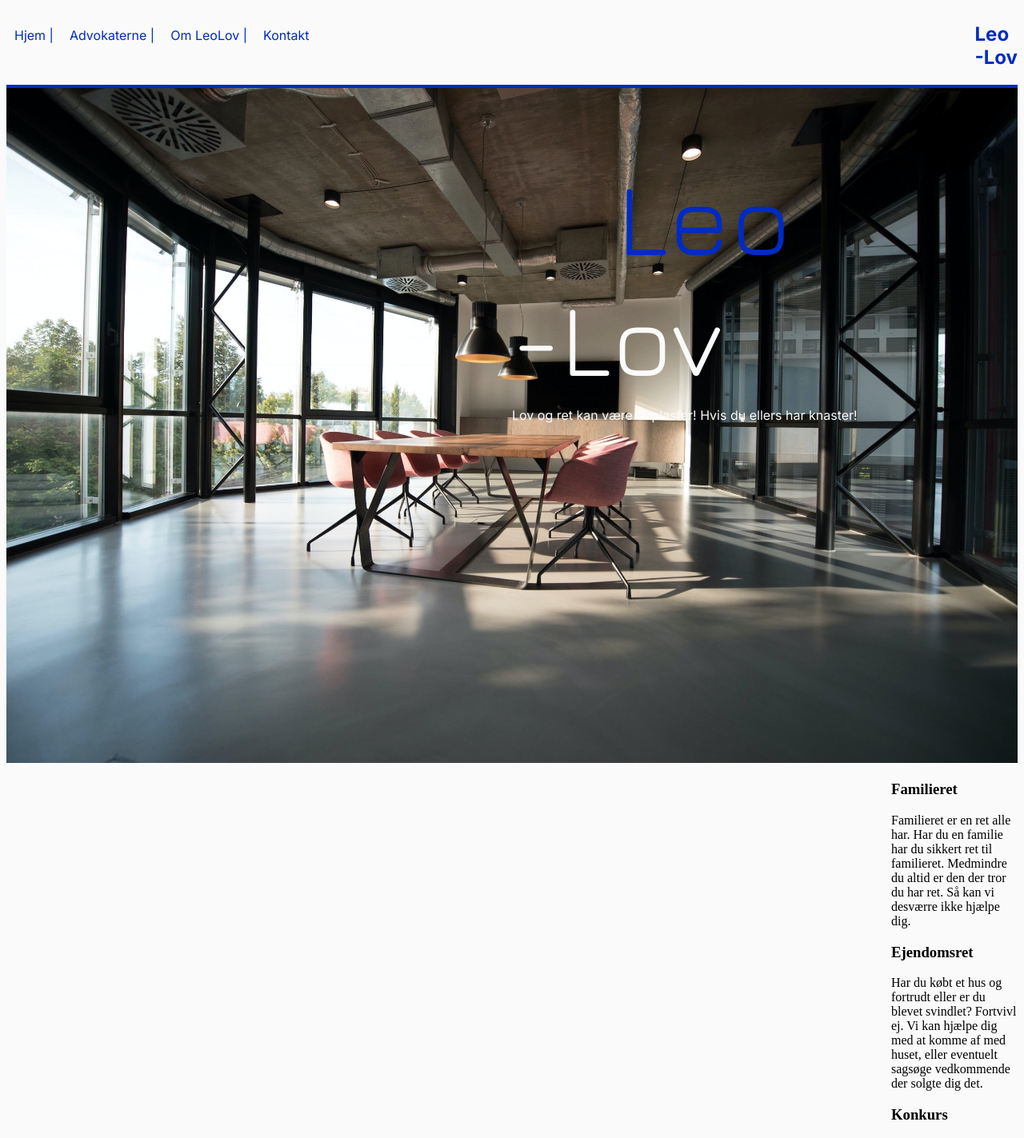
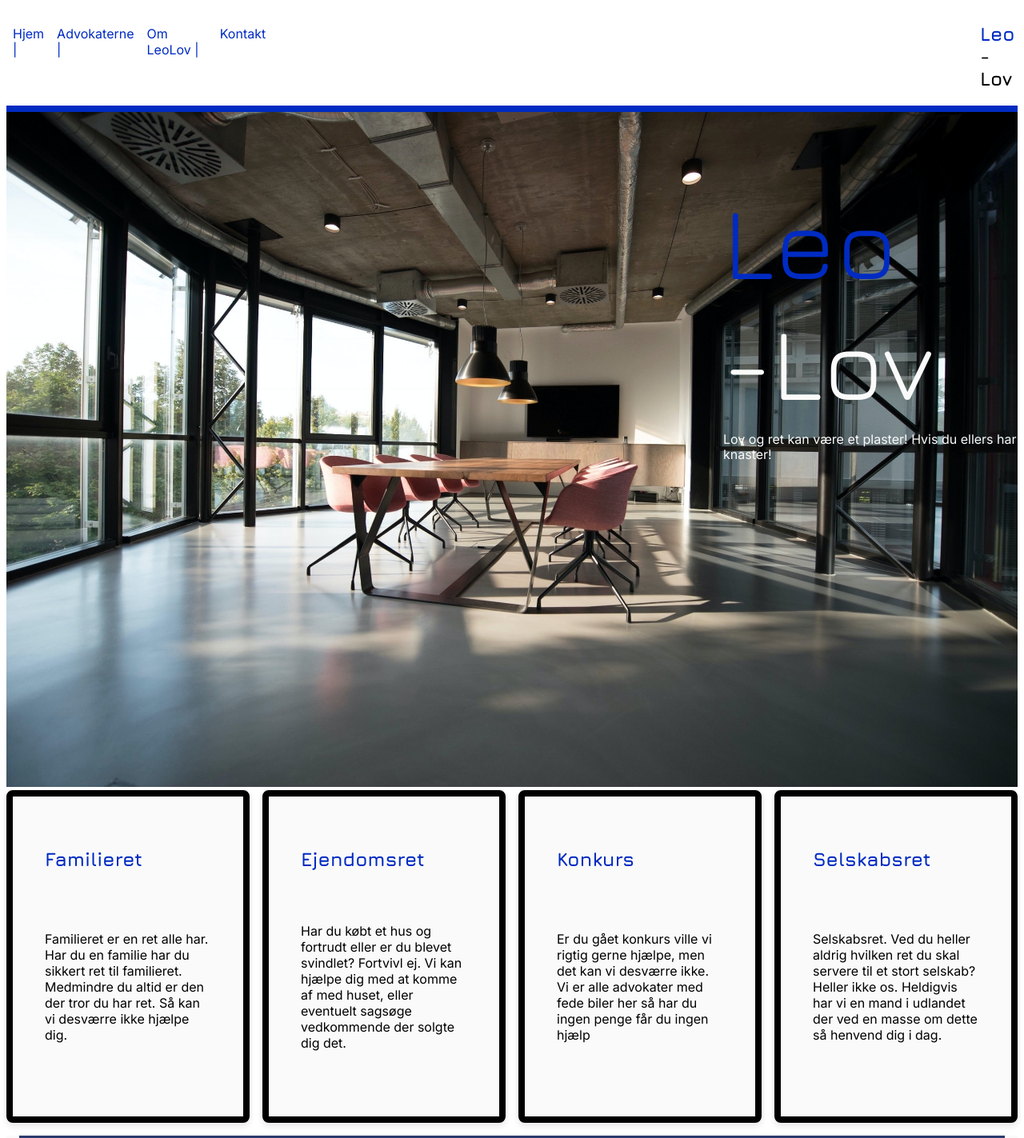
Before and after one commit to Speks2/LeoLovDesignProjectReact, a React (Vite) app in the folder LeoLovDesignProjectReact/: page / in a window 1280 px wide. Shown: the top 1423 px of the page at 80% size. Built offline with nearby package versions, Linux system fonts and the light colour scheme.

Commit message:
No time left, tried to fix some stuff, and errors in the console, needs to be responsive for mobile and tablet

```diff
--- a/LeoLovDesignProjectReact/src/components/LeoBody/LeoBody.jsx
+++ b/LeoLovDesignProjectReact/src/components/LeoBody/LeoBody.jsx
@@ -5,7 +5,7 @@ import style from "../LeoBody/LeoBody.module.scss"
 function LeoBody() {
 
     return (
-        <body className={style.LeoBody}>
+        <div className={style.LeoBody}>
               {/* INTET PROBLEMER */}
             <div className={style.Intet}>
                 <h2>INTET PROBLEMER</h2>
@@ -40,7 +40,7 @@ function LeoBody() {
             </div>
              {/* MØD HOLDET */}
             <div className={style.Holdet}>
-                <h1>MØD HOLDET</h1>
+                <h2>MØD HOLDET</h2>
                 <img src="\src\assets\images\Ellipse 1.png" alt="pic1"/>
                 <p>John Harbinger ”Jeg er den mest successfulde advokat i firmaet. I hvert fald mere end Peter.”</p>
                 <img src="\src\assets\images\Ellipse 2.png" alt="pic2" />
@@ -51,7 +51,7 @@ function LeoBody() {
                 <p>Morten Nate “Jeg er født på landet. På landet er der ingen ret og lov. Det er det vilde vest derude.”</p>
             </div>
 
-        </body>
+        </div>
     )
   }
 
--- a/LeoLovDesignProjectReact/src/components/LeoBody/LeoBody.module.scss
+++ b/LeoLovDesignProjectReact/src/components/LeoBody/LeoBody.module.scss
@@ -1,10 +1,13 @@
 @import url('https://fonts.googleapis.com/css2?family=Gilda+Display&family=Inter:ital,opsz,wght@0,14..32,100..900;1,14..32,100..900&family=Jura:wght@300..700&family=Ubuntu+Mono:ital,wght@0,400;0,700;1,400;1,700&display=swap');
 @import url('https://fonts.googleapis.com/css2?family=Gilda+Display&family=Inter:ital,opsz,wght@0,14..32,100..900;1,14..32,100..900&family=Jura:wght@300..700&family=Ubuntu+Mono:ital,wght@0,400;0,700;1,400;1,700&display=swap');
-body {
-    background: #FAFAFA;
+
+
     .LeoBody {
+        background: #FAFAFA;
          h2 {
             font-family: "Jura";
+            color: rgba(0, 43, 194, 1);
+            font-size: 2.5rem;
          }
          p {
             font-family: "Inter";
@@ -20,13 +23,19 @@ body {
 
     }
     .Holdet {
+        display: grid;
+        grid-template-columns: repeat(1fr, 4fr);
+        h2 {
+            font-size: 2.5rem;
+        }
         p {
             border-bottom: 8px solid rgba(44, 59, 111, 1);
-            padding-bottom: 5px;
+            padding-bottom: 2rem;
+
         }
         img {
-            width: 196px;
-            height: 196px;
+            width: 200px;
+            height:200px;
             top: 2464px;
             left: 131px;
             gap: 2rem;
@@ -45,4 +54,3 @@ body {
         border: 8px solid rgba(44, 59, 111, 1);
         margin: 1rem;
     }
-}
--- a/LeoLovDesignProjectReact/src/components/LeoFooter/LeoFooter.module.scss
+++ b/LeoLovDesignProjectReact/src/components/LeoFooter/LeoFooter.module.scss
@@ -4,11 +4,32 @@
 .LeoFooter {
     background: rgba(44, 59, 111, 1);
     color: #FAFAFA;
+    display: flex;
+    justify-content: space-between;
+    align-items: center;
+    padding: 5rem;
+    height: 100%;
+    max-width: 100%;
+    img {
+        padding: 1rem;
+    }
+
+    h3, p {
+      margin: 2rem;
+    }
+
     h3 {
-        font-family: "Jura";
-        font-size: 1.5rem;
+      font-family: "Jura";
+      font-size: 2rem;
     }
+
     p {
-        font-family: "Inter";
+      font-family: "Inter";
+
+      &:hover {
+        color: lightblue;
+        cursor: pointer;
     }
-}
+    }
+
+  }
--- a/LeoLovDesignProjectReact/src/components/LeoHeader/LeoHeader.jsx
+++ b/LeoLovDesignProjectReact/src/components/LeoHeader/LeoHeader.jsx
@@ -14,23 +14,24 @@ function LeoHeader() {
           <img src="src/assets/images/nastuh-abootalebi-eHD8Y1Znfpk-unsplash (1).jpg" alt="headerImage"/>
           <div>
           {/* CARDS */}
-          <div class="card-container">
-          <div class="card"><h3>Familieret</h3>
+          <div className={style.CardContainer}>
+          <div className={style.Card1}><h3>Familieret</h3>
            <p>
            Familieret er en ret alle har. Har du en familie har du sikkert ret til familieret. Medmindre du altid er den der tror du har ret. Så kan vi desværre ikke hjælpe dig.
            </p>
           </div>
-          <div class="card"><h3>Ejendomsret</h3>
+          <div className={style.Card2}><h3>Ejendomsret</h3>
           <p>Har du købt et hus og fortrudt eller er du blevet svindlet? Fortvivl ej. Vi kan hjælpe dig med at komme af med huset, eller eventuelt sagsøge vedkommende der solgte dig det.</p>
           </div>
-          <div class="card"><h3>Konkurs</h3>
+          <div className={style.Card3}><h3>Konkurs</h3>
            <p>
            Er du gået konkurs ville vi rigtig gerne hjælpe, men det kan vi desværre ikke. Vi er alle advokater med fede biler her så har du ingen penge får du ingen hjælp
            </p>
           </div>
-          <div class="card"><h3>Selskabsret</h3>
-          Selskabsret. Ved du heller aldrig hvilken ret du skal servere til et stort selskab? Heller ikke os. Heldigvis har vi en mand i udlandet der ved en masse om dette så henvend dig i dag.
-          </div>
+          <div className={style.Card4}><h3>Selskabsret</h3>
+          <p>Selskabsret. Ved du heller aldrig hvilken ret du skal servere til et stort selskab? Heller ikke os. Heldigvis har vi en mand i udlandet der ved en masse om dette så henvend dig i dag.
+          </p>
+           </div>
           </div>
           </div>
         </header>
--- a/LeoLovDesignProjectReact/src/components/LeoHeader/LeoHeader.module.scss
+++ b/LeoLovDesignProjectReact/src/components/LeoHeader/LeoHeader.module.scss
@@ -1,10 +1,8 @@
 @import url('https://fonts.googleapis.com/css2?family=Gilda+Display&family=Inter:ital,opsz,wght@0,14..32,100..900;1,14..32,100..900&family=Jura:wght@300..700&family=Ubuntu+Mono:ital,wght@0,400;0,700;1,400;1,700&display=swap');
 @import url('https://fonts.googleapis.com/css2?family=Gilda+Display&family=Inter:ital,opsz,wght@0,14..32,100..900;1,14..32,100..900&family=Jura:wght@300..700&family=Ubuntu+Mono:ital,wght@0,400;0,700;1,400;1,700&display=swap');
-
+// HEADER
 .LeoHeader {
     div {
-        margin-left: 50%;
-
         h1 {
         font-family: "Jura", sans-serif;
         font-size: 128px;
@@ -12,9 +10,11 @@
         line-height: 151.42px;
         text-align: left;
         color: #FAFAFA;
+        margin-left: 70%;
 
         div {
             color: #002BC2;
+
         }
         position: absolute;
 
@@ -28,35 +28,52 @@
         color: #FAFAFA;
         position: absolute;
         margin-top: 25rem;
+        margin-left: 70%;
 
     }
 
     }
-
+  //  HEADER IMAGE
     img {
          max-width: 100%;
          height: 100%;
 
     }
-    .card-container {
-        display: flex;
+    // CARD CONTAINER
+    .CardContainer {
+      display: grid;
+      grid-template-columns: repeat(4, 1fr);
+      gap: 1rem;
         justify-content: space-between;
-        gap: 20px;
-        padding: 20px;
-      }
+        gap: 2;
+        padding: 2;
 
-      .card {
+        // CARDS
+        .Card1, .Card2, .Card3, .Card4 {
           background-color: #fAfAfA;
           border: 8px solid #000000;
           border-radius: 8px;
           box-shadow: 0 4px 8px rgba(0, 0, 0, 0.1);
-        width: calc(25% - 20px);
-        padding: 20px;
-        text-align: left;
-        transition: transform 0.3s ease;
+          padding: 5vh;
+          transition: transform 0.4s ease;
+          display: grid;
+          height: 20rem;
+          width: 13rem;
+          h3 {
+            font-family: "Jura";
+            color: rgba(0, 43, 194, 1);
+            font-size: 1.5rem;
+            ;
+          }
+          p {
+            font-family: "Inter";
+          }
 
           &:hover {
-          transform: translateY(-5px);
+            transform: translateY(-1rem);
           }
         }
+
       }
+
+}
--- a/LeoLovDesignProjectReact/src/components/LeoNavbar/LeoNavbar.module.scss
+++ b/LeoLovDesignProjectReact/src/components/LeoNavbar/LeoNavbar.module.scss
@@ -2,28 +2,31 @@
 @import url('https://fonts.googleapis.com/css2?family=Gilda+Display&family=Inter:ital,opsz,wght@0,14..32,100..900;1,14..32,100..900&family=Jura:wght@300..700&family=Ubuntu+Mono:ital,wght@0,400;0,700;1,400;1,700&display=swap');
 
 .LeoNavbar {
-    color: #002BC2;
+
     font-family: "Inter", sans-serif;
     display: flex;
     flex-direction: row;
-    padding: 0;
-    margin: 0;
-    position: relative;
-    border-bottom: 4px solid #002BC2;
+    border-bottom: 0.5rem solid #002BC2;
     h2 {
-     margin-left: auto;
+     margin-left: 70%;
+     font-family: "Jura";
+     display: block;
+    }
+    div {
+        color: rgba(0, 43, 194, 1);
+
     }
 
     ul {
         display: flex;
         flex-direction: row;
         padding: 0;
+        color: rgba(0, 43, 194, 1);
     }
 
     li {
-        padding: 10px;
+        padding: 0.5rem;
         display: flex;
-        justify-content: space-around;
 
         &:hover {
             color: #27cfc4;
```
Lines whose indentation alone changed are shown as unchanged.
